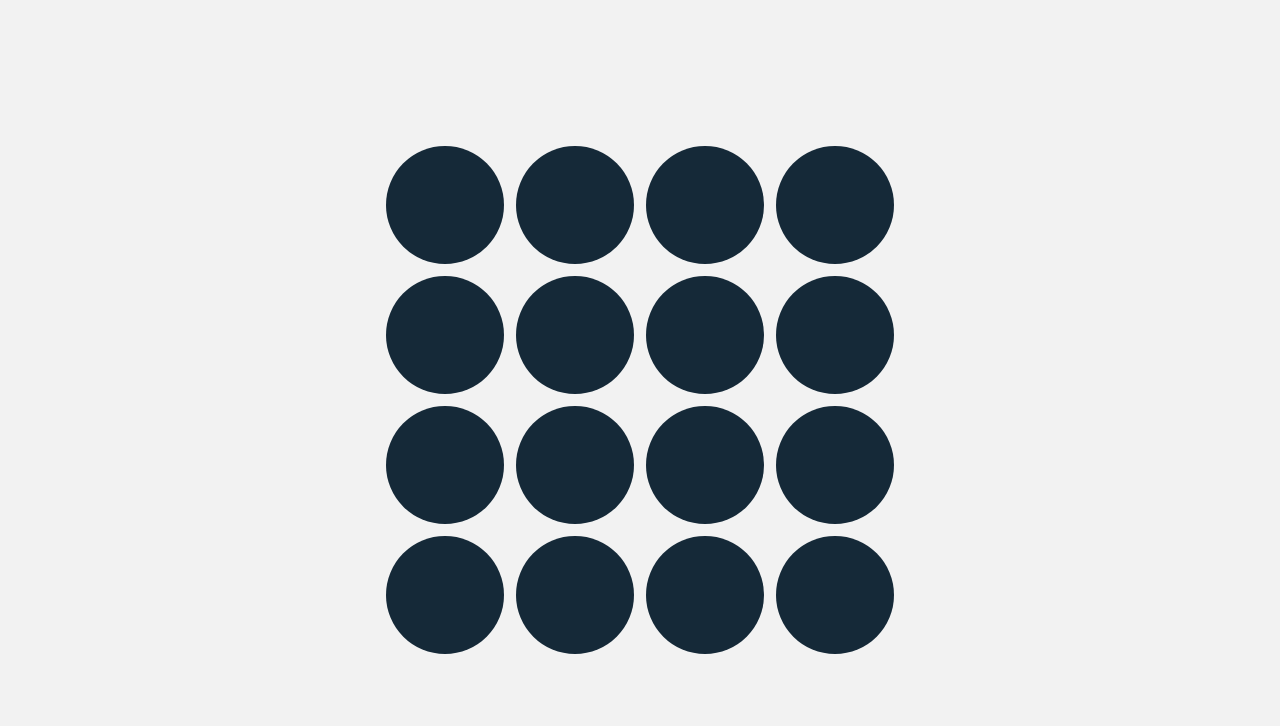
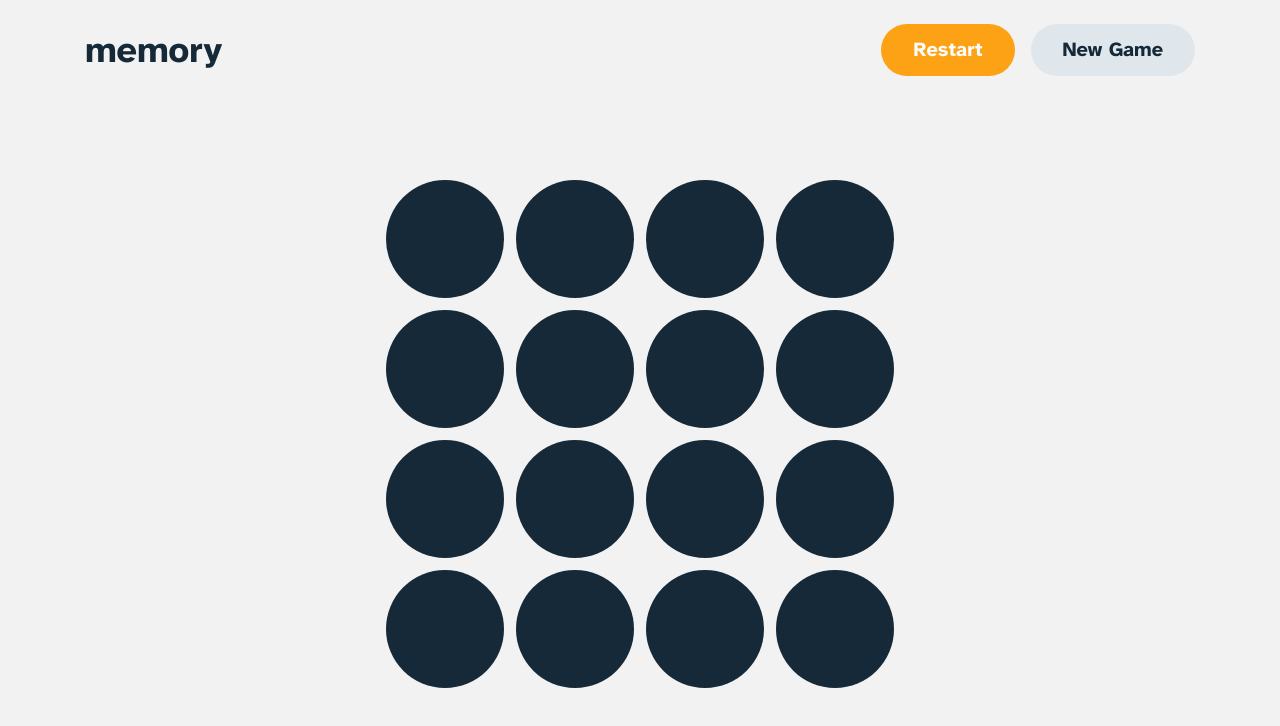
Before and after one commit to jillo-abdullahi/memory-game, a Next.js app: page / in a window 1280 px wide. Both pictures are taken after a click on the button "Start Game". Shown: the top 726 px of the page. Built offline with nearby package versions, Linux system fonts and the light colour scheme.

Commit message:
add header section

```diff
--- a/src/components/GameBoardButton/index.tsx
+++ b/src/components/GameBoardButton/index.tsx
@@ -1,11 +1,12 @@
-import { GameBoardButtonProps } from "@/types";
+import { GameBoardButtonProps, GridSize } from "@/types";
 
 export const GameBoardButton: React.FC<GameBoardButtonProps> = ({
   isActive,
   onClick,
   isRevealed,
   children,
-  isDisabled
+  isDisabled,
+  gridSize,
 }) => {
   const buttonStyling = isRevealed
     ? "bg-blue-300 cursor-not-allowed"
@@ -15,7 +16,12 @@ export const GameBoardButton: React.FC<GameBoardButtonProps> = ({
   return (
     <button
       onClick={onClick}
-      className={`flex items-center justify-center overflow-hidden p-4 w-[118px] h-[118px] text-white font-bold text-4xl ${buttonStyling}`}
+      className={`flex items-center justify-center overflow-hidden p-4 transition-colors duration-200 text-white font-bold text-4xl ${buttonStyling} ${
+        gridSize === GridSize["4x4"]
+          ? "w-[72px] h-[72px] sm:w-[118px] sm:h-[118px]"
+          : "w-[46px] h-[46px] sm:w-[82px] sm:h-[82px]"
+      }
+      ${!isRevealed && !isActive && "hover:bg-blue-400"}`}
       disabled={isRevealed || isActive || isDisabled}
       style={{
         borderRadius: "100%",
--- /dev/null
+++ b/src/components/Header/index.tsx
@@ -0,0 +1,25 @@
+import { HeaderProps } from "@/types";
+
+export const Header: React.FC<HeaderProps> = ({ restartGame, newGame }) => {
+  return (
+    <div className="flex justify-between items-center py-6">
+      <button className="text-blue-700 text-2xl sm:text-4xl font-bold">
+        memory
+      </button>
+      <div className="flex items-center justify-center space-x-4">
+        <button
+          className="bg-orange hover:bg-orange-100 rounded-3.5lg py-3 px-8 text-blue-100 text-xl font-bold transition-colors duration-200"
+          onClick={() => restartGame()}
+        >
+          Restart
+        </button>
+        <button
+          className="bg-blue-50 hover:bg-blue-400 text-blue-700 text-xl py-3 px-8 rounded-3.5lg font-bold transition-colors duration-200 hover:text-blue-100"
+          onClick={() => newGame()}
+        >
+          New Game
+        </button>
+      </div>
+    </div>
+  );
+};
--- a/src/containers/GameBoard/index.tsx
+++ b/src/containers/GameBoard/index.tsx
@@ -2,18 +2,18 @@ import { useState, useEffect } from "react";
 import Image from "next/image";
 import { GameBoardButton } from "@/components/GameBoardButton";
 import { GameTypeSelector } from "@/containers/GameTypeSelector";
-import { Theme, GridSize, GameType, GridArrayItem } from "@/types";
+import { GameBoardProps, GridSize, Theme } from "@/types";
 
-export const GameBoard: React.FC = () => {
-  const [gameTypeChosen, setGameTypeChosen] = useState<boolean>(false);
-  const [gameType, setGameType] = useState<GameType>({
-    gridSize: GridSize["4x4"],
-    theme: Theme.NUMBERS,
-    numberOfPlayers: 1,
-  });
-  const [gridArray, setGridArray] = useState<GridArrayItem[]>([]);
-  const [activeCards, setActiveCards] = useState<number[]>([]);
-
+export const GameBoard: React.FC<GameBoardProps> = ({
+  gameTypeChosen,
+  setGameTypeChosen,
+  gameType,
+  setGameType,
+  gridArray,
+  setGridArray,
+  activeCards,
+  setActiveCards,
+}) => {
   const activateCard = (index: number) => {
     const newArray = [...gridArray];
 
@@ -79,6 +79,7 @@ export const GameBoard: React.FC = () => {
               return (
                 <GameBoardButton
                   key={index}
+                  gridSize={gameType.gridSize}
                   onClick={() => {
                     activateCard(index);
                   }}
@@ -92,8 +93,8 @@ export const GameBoard: React.FC = () => {
                   ) : (
                     <Image
                       src={`/images/icon-${icon}.svg`}
-                      width={50}
-                      height={50}
+                      width={gameType.gridSize === GridSize["4x4"] ? 56 : 40}
+                      height={gameType.gridSize === GridSize["4x4"] ? 56 : 40}
                       alt=""
                     />
                   )}
--- a/src/pages/index.tsx
+++ b/src/pages/index.tsx
@@ -1,7 +1,44 @@
 import Head from "next/head";
+import { useState } from "react";
 import { GameBoard } from "@/containers/GameBoard";
+import { Header } from "@/components/Header";
+import {
+  Theme,
+  GridSize,
+  GameType,
+  GridArrayItem,
+} from "@/types";
 
 export default function Home() {
+  const [gameTypeChosen, setGameTypeChosen] = useState<boolean>(false);
+
+  const [gameType, setGameType] = useState<GameType>({
+    gridSize: GridSize["4x4"],
+    theme: Theme.NUMBERS,
+    numberOfPlayers: 1,
+  });
+  const [gridArray, setGridArray] = useState<GridArrayItem[]>([]);
+  const [activeCards, setActiveCards] = useState<number[]>([]);
+
+  // only reset the active cards
+  const restartGame = (): void => {
+    setActiveCards([]);
+    const resetGameArray = gridArray.map((item) => {
+      return { ...item, isRevealed: false, isActive: false };
+    });
+    setGridArray(resetGameArray);
+  };
+
+  // clear everything and start a new game
+  const newGame = (): void => {
+    setGameTypeChosen(false);
+    setGameType({
+      gridSize: GridSize["4x4"],
+      theme: Theme.NUMBERS,
+      numberOfPlayers: 1,
+    });
+    setGridArray([]);
+  };
   return (
     <>
       <Head>
@@ -11,8 +48,27 @@ export default function Home() {
         <link rel="icon" href="/favicon.ico" />
       </Head>
 
-      <div className="w-full h-full min-h-screen flex items-center justify-center bg-blue-200 font-atkinson">
-        <GameBoard />
+      <div
+        className={`w-full h-full min-h-screen flex flex-col items-center font-atkinson space-y-20 ${
+          gameTypeChosen ? "bg-blue-200" : "bg-blue-700"
+        }
+        ${gameTypeChosen ? "justify-start" : "justify-center"}`}
+      >
+        {gameTypeChosen ? (
+          <div className="w-full max-w-[1110px]">
+            <Header restartGame={restartGame} newGame={newGame} />
+          </div>
+        ) : null}
+        <GameBoard
+          gameTypeChosen={gameTypeChosen}
+          setGameTypeChosen={setGameTypeChosen}
+          gameType={gameType}
+          setGameType={setGameType}
+          gridArray={gridArray}
+          setGridArray={setGridArray}
+          activeCards={activeCards}
+          setActiveCards={setActiveCards}
+        />
       </div>
     </>
   );
--- a/src/types/index.tsx
+++ b/src/types/index.tsx
@@ -31,6 +31,7 @@ export interface GameBoardButtonProps {
   isActive?: boolean;
   isRevealed?: boolean;
   isDisabled?: boolean;
+  gridSize: GridSize;
 }
 
 export interface GridArrayItem {
@@ -39,3 +40,19 @@ export interface GridArrayItem {
   isRevealed: boolean;
   isActive: boolean;
 }
+
+export interface GameBoardProps {
+  gameTypeChosen: boolean;
+  setGameTypeChosen: Dispatch<SetStateAction<boolean>>;
+  gameType: GameType;
+  setGameType: Dispatch<SetStateAction<GameType>>;
+  gridArray: GridArrayItem[];
+  setGridArray: Dispatch<SetStateAction<GridArrayItem[]>>;
+  activeCards: number[];
+  setActiveCards: Dispatch<SetStateAction<number[]>>;
+}
+
+export interface HeaderProps {
+  restartGame(): void;
+  newGame(): void;
+}
```
